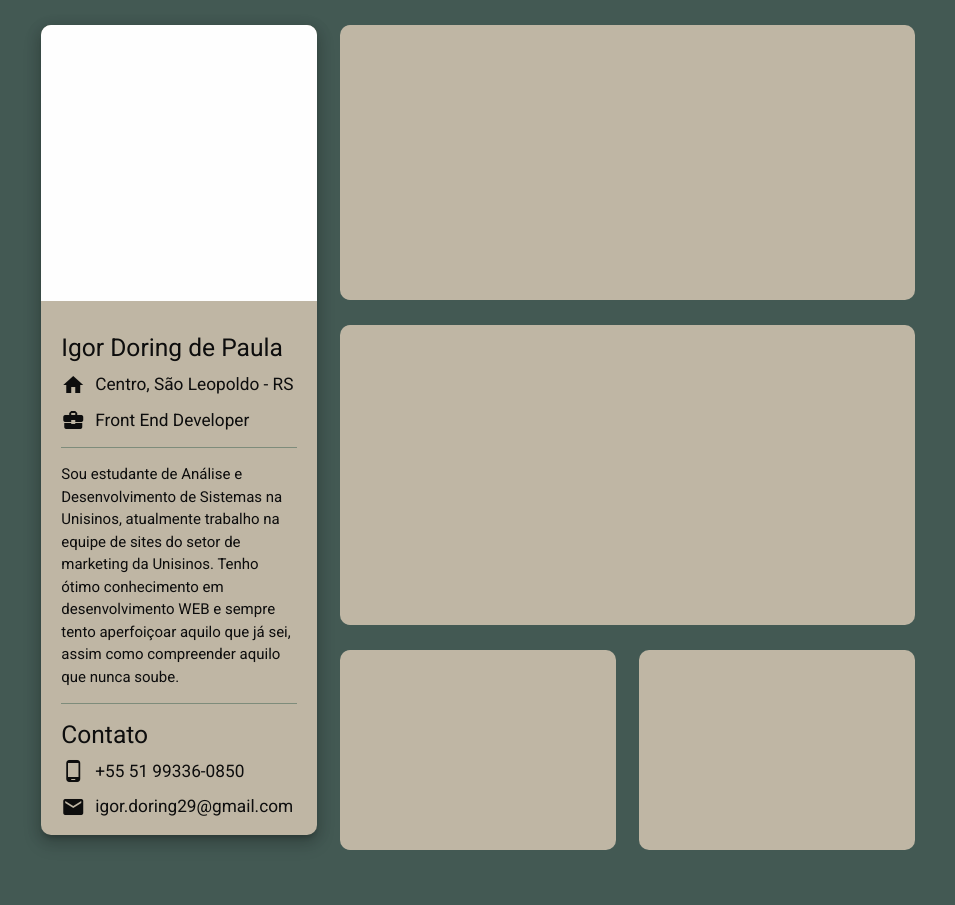
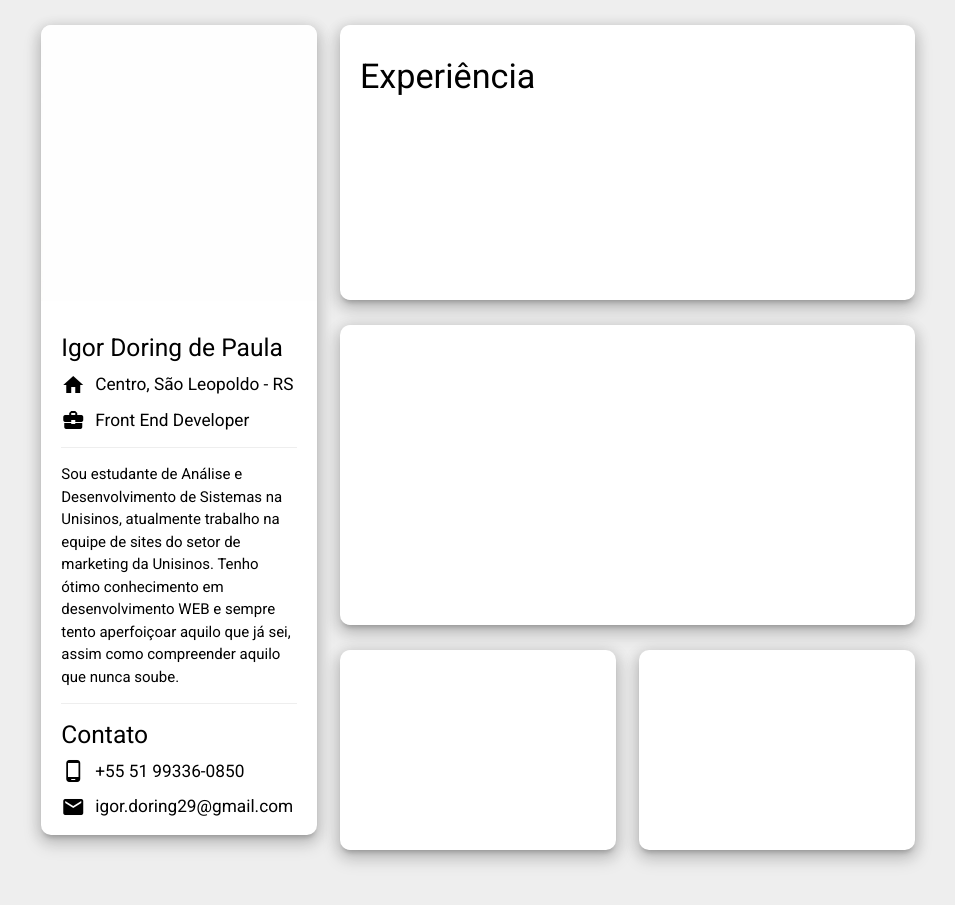
Before and after one commit to IgorDoring/IgorDoring.github.io, a PHP site: page / in a window 1280 px wide. Shown: the whole page, without its empty margins (162-1117 px from the left). Run offline with PHP 8.4, Linux system fonts and the light colour scheme.

Commit message:
Começo da parte sobre experiencia de trabalho

```diff
--- a/css/style.css
+++ b/css/style.css
@@ -12,23 +12,23 @@ Document
 
 body{
 	padding-top: 25px;
-	background-color: #435953;
+	background-color: #eee;
 }
 
 
 .info-box{
 	border-radius: 10px;
-	background-color: #BFB6A4;
+	background-color: #fff;
 }
 
 .info-text{
-	color:  #0D0D0D;
+	color:  #000;
 	padding: 10px 20px;
 }
 
 .divider{
 	margin: 15px 0px;
-	background-color: #7E8C7B;
+	background-color: #eee;
 }
 
 span.material-icons{
--- a/index.php
+++ b/index.php
@@ -18,7 +18,6 @@
 				<div class="info-box perfil z-depth-3">
 					<img class="responsive-img" src="img/img branco.jpg">
 						<div class="info-text">
-
 							<h5>Igor Doring de Paula</h5>
 							<h6 class="valign-wrapper"><span class="material-icons">home</span> Centro, São Leopoldo - RS</h6>
 							<h6 class="valign-wrapper"><span class="material-icons">business_center</span> Front End Developer</h6>
@@ -33,17 +32,20 @@
 				</div>
 			</div>
 			<div class="col s12 m8">
-				<div class="info-box experiencia">
+				<div class="info-box experiencia z-depth-3">
+					<div class="info-text">
+						<h4>Experiência</h4>
+					</div>
 				</div>
-				<div class="info-box educacao">
+				<div class="info-box educacao z-depth-3">
 				</div>
 				<div class="row">
 					<div class="col s12 m6">
-						<div class="info-box habilidade">
+						<div class="info-box habilidade z-depth-3">
 						</div>
 					</div>
 					<div class="col s12 m6">
-						<div class="info-box idioma">
+						<div class="info-box idioma z-depth-3">
 						</div>
 					</div>
 				</div>
```
